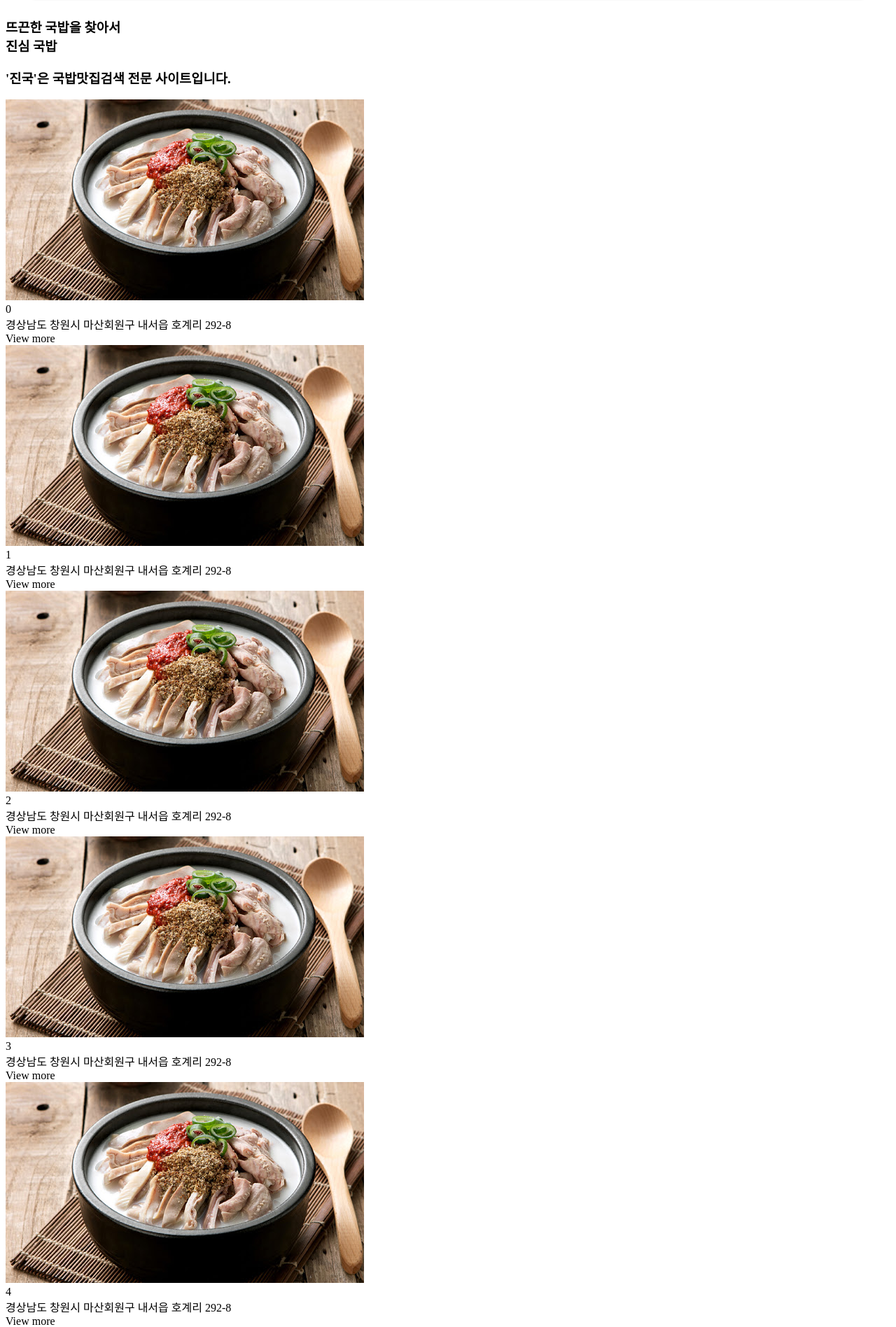
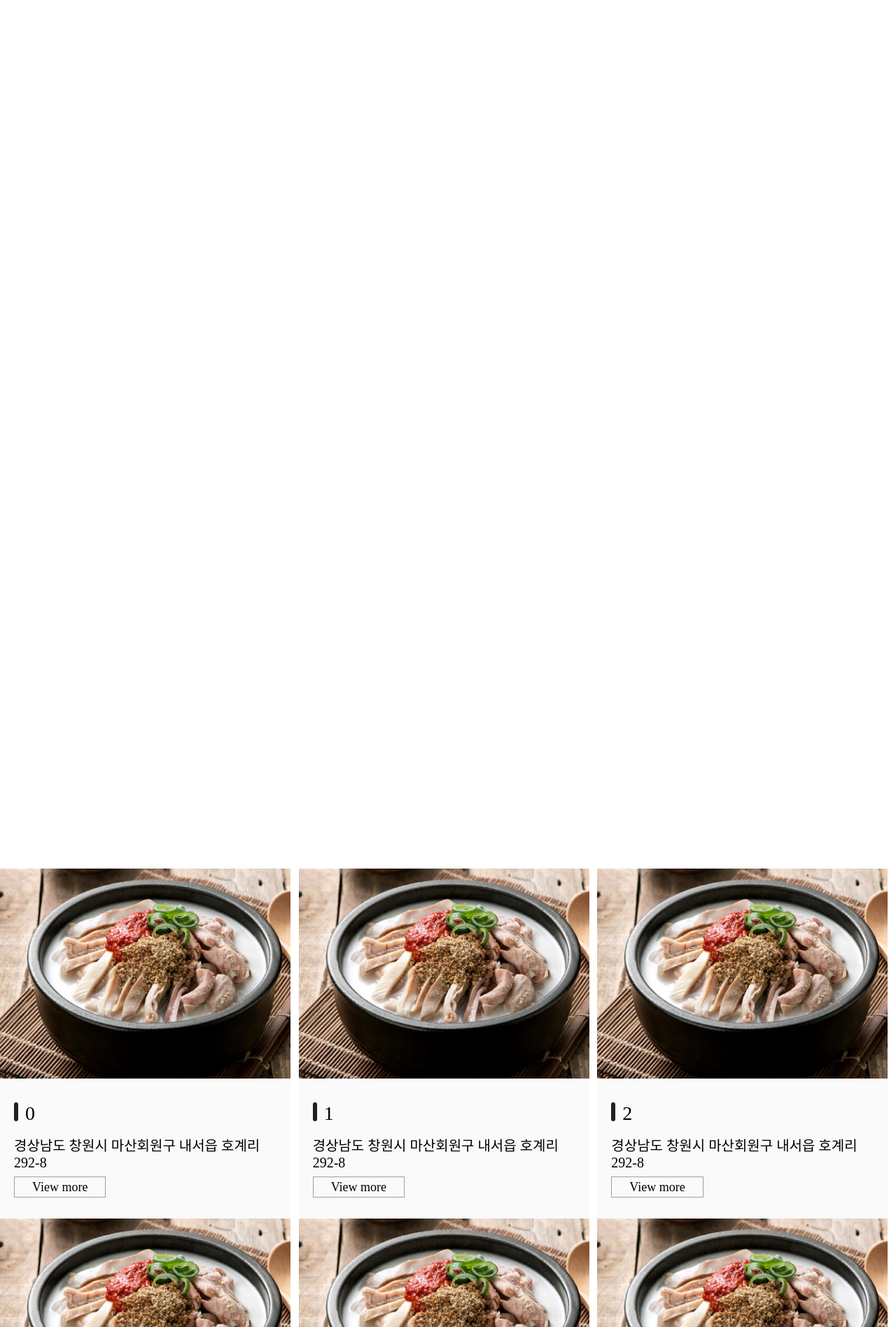
Before and after one commit to Code-Angler/KoreanSoupsMaina, a Flask app: page / in a window 1280 px wide. Shown: the part 1409-3305 px from the top of the page at 70% size. Run offline with Flask 2, Linux system fonts and the light colour scheme; grey boxes marked "Sample" are stand-in pictures; a database or web service that is not in the repository returns one stand-in record (values such as "Sample title"); some web fonts are replaced.

Commit message:
index.html에 jinja 연결은 성공,,, but 조정이 필요

```diff
--- a/app.py
+++ b/app.py
@@ -1,5 +1,4 @@
-from flask import Flask, render_template, request, jsonify
-from pymongo import MongoClient
+
 
 from pymongo import MongoClient
 import jwt
@@ -16,11 +15,14 @@
 
 SECRET_KEY = 'SPARTA'
 
+#성경 로컬환경의 DB
 client = MongoClient('localhost', 27017)
 db = client.koransoups
 
-client = MongoClient('localhost', 27017)
-db = client.week1_pj
+#호진님 로컬환경의 DB
+# client = MongoClient('localhost', 27017)
+# db = client.week1_pj
+
 
 
 @app.route('/')
@@ -29,15 +31,14 @@
     db_stores = list(db.crawling_stores.find({}, {'_id': False}))
     return render_template('index.html', stores=db_stores)
 
-    token_receive = request.cookies.get('mytoken')
-    try:
-        payload = jwt.decode(token_receive, SECRET_KEY, algorithms=['HS256'])
-
-        return render_template('index.html')
-    except jwt.ExpiredSignatureError:
-        return redirect(url_for("login", msg="로그인 시간이 만료되었습니다."))
-    except jwt.exceptions.DecodeError:
-        return redirect(url_for("login", msg="로그인 정보가 존재하지 않습니다."))
+    # try:
+    #     payload = jwt.decode(token_receive, SECRET_KEY, algorithms=['HS256'])
+    #
+    #     return render_template('index.html')
+    # except jwt.ExpiredSignatureError:
+    #     return redirect(url_for("login", msg="로그인 시간이 만료되었습니다."))
+    # except jwt.exceptions.DecodeError:
+    #     return redirect(url_for("login", msg="로그인 정보가 존재하지 않습니다."))
 
 
 @app.route('/login')
--- a/templates/index.html
+++ b/templates/index.html
@@ -3,7 +3,7 @@
 <head>
     <meta charset="UTF-8"/>
     <title>Title</title>
-    <link rel="stylesheet" href="../static/style.css"/>
+    <link rel="stylesheet" href="../static/css/style.css"/>
 </head>
 <body>
 <div class="container">
@@ -22,38 +22,28 @@
             <p class="title-desc">'진국'은 국밥맛집검색 전문 사이트입니다.</p>
         </h3>
     </div>
-    <div class="main-list">
-        {% for store in stores %}
-            {% set title = store['title'] %}
-            {% set address = store['address'] %}
-            {% set img_url = store['img_url'] %}
-            <div class="list">
-                <div class="soup-img-box"><img src="{{ img_url }}" class="soup-img"></div>
-                <div class="soup-desc-box">
-                    <div class="soup-title">
-                        <div class="title-stick"></div>
-                        {{ title }}</div>
-                    <div class="soup-title-desc">{{ address }}</div>
-                    <div class="view-more" onclick="changeToReview()"><span class="view-more-box">View more</span>
-                    </div>
-                </div>
-            </div>
-        {% endfor %}
-    </div>
+</div>
+
+
+{% for store in stores %}
+    {% set title = store['title'] %}
+    {% set address = store['address'] %}
+    {% set img_url = store['img_url'] %}
     <div class="main-list">
         <div class="list">
-            <div class="soup-img-box"><img src="../static/image/soup2.jpeg" class="soup-img"></div>
+            <div class="soup-img-box"><img src="{{ img_url }}" class="soup-img"></div>
             <div class="soup-desc-box">
                 <div class="soup-title">
                     <div class="title-stick"></div>
-                    소문난밀양돼지국밥
+                    {{ title }}
                 </div>
-                <div class="soup-title-desc">경상남도 창원시 마산회원구 내서읍 호계리 292-8</div>
+                <div class="soup-title-desc">{{ address }}</div>
                 <div class="view-more" onclick="changeToReview()"><span class="view-more-box">View more</span>
                 </div>
             </div>
         </div>
     </div>
+{% endfor %}
 
 </div>
 <div class="footers">
```
